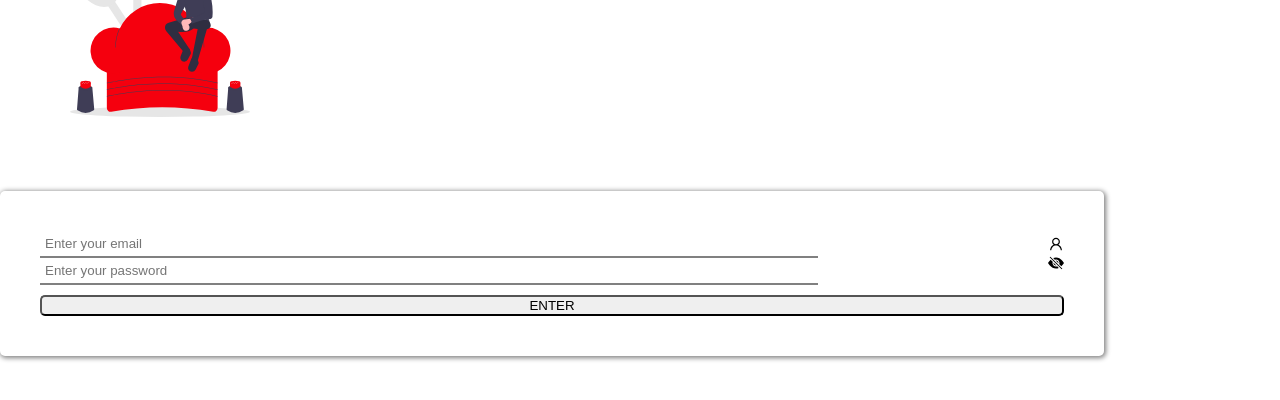
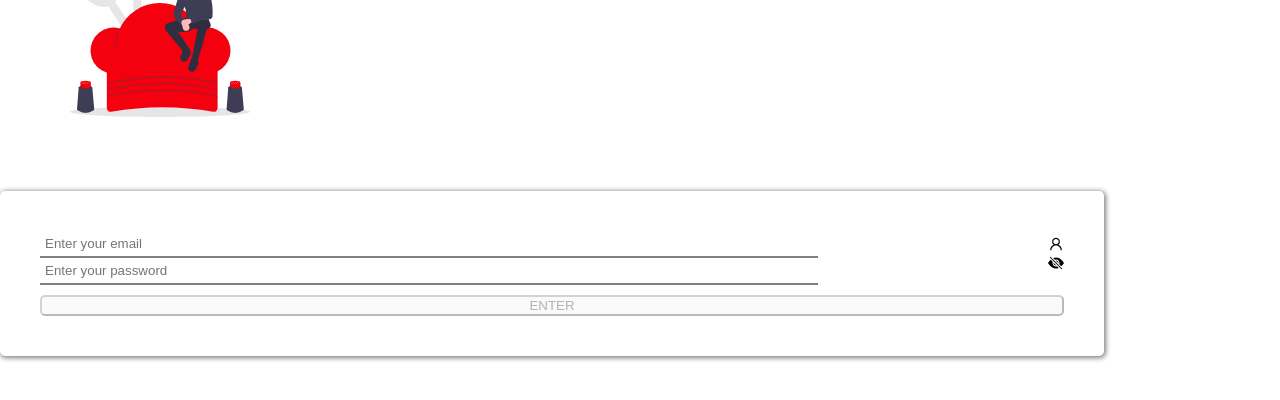
Before and after one commit to LeandroGoerck/recipes-app, a React (Create React App) app: page / in a window 1280 px wide. Shown: the top 400 px of the page. Built offline with nearby package versions, Linux system fonts and the light colour scheme; the HTML template or start-up script is replaced by a standard one.

Commit message:
feat: Context global create

```diff
--- a/src/Components/Login/index.jsx
+++ b/src/Components/Login/index.jsx
@@ -1,4 +1,4 @@
-import React from 'react';
+import React, { useState } from 'react';
 import { AiOutlineUser } from 'react-icons/ai';
 import { BsFillEyeSlashFill } from 'react-icons/bs';
 // import { IoEyeSharp } from 'react-icons/io';
@@ -7,6 +7,8 @@ import '../../style/style.css';
 import ImageCook from './image/cookLogin.svg';
 
 function Login() {
+  const [btnDisabled] = useState(true);
+
   return (
     <>
       <img
@@ -30,7 +32,11 @@ function Login() {
           placeholder="Enter your password"
         />
         <BsFillEyeSlashFill className="icon-password" />
-        <Sbutton type="submit" data-testid="login-submit-btn">
+        <Sbutton
+          type="submit"
+          data-testid="login-submit-btn"
+          disabled={ btnDisabled }
+        >
           Enter
         </Sbutton>
       </Sform>
--- /dev/null
+++ b/src/Context/globalContext.js
@@ -0,0 +1,5 @@
+import { createContext } from 'react';
+
+const globalContext = createContext();
+
+export default globalContext;
```
